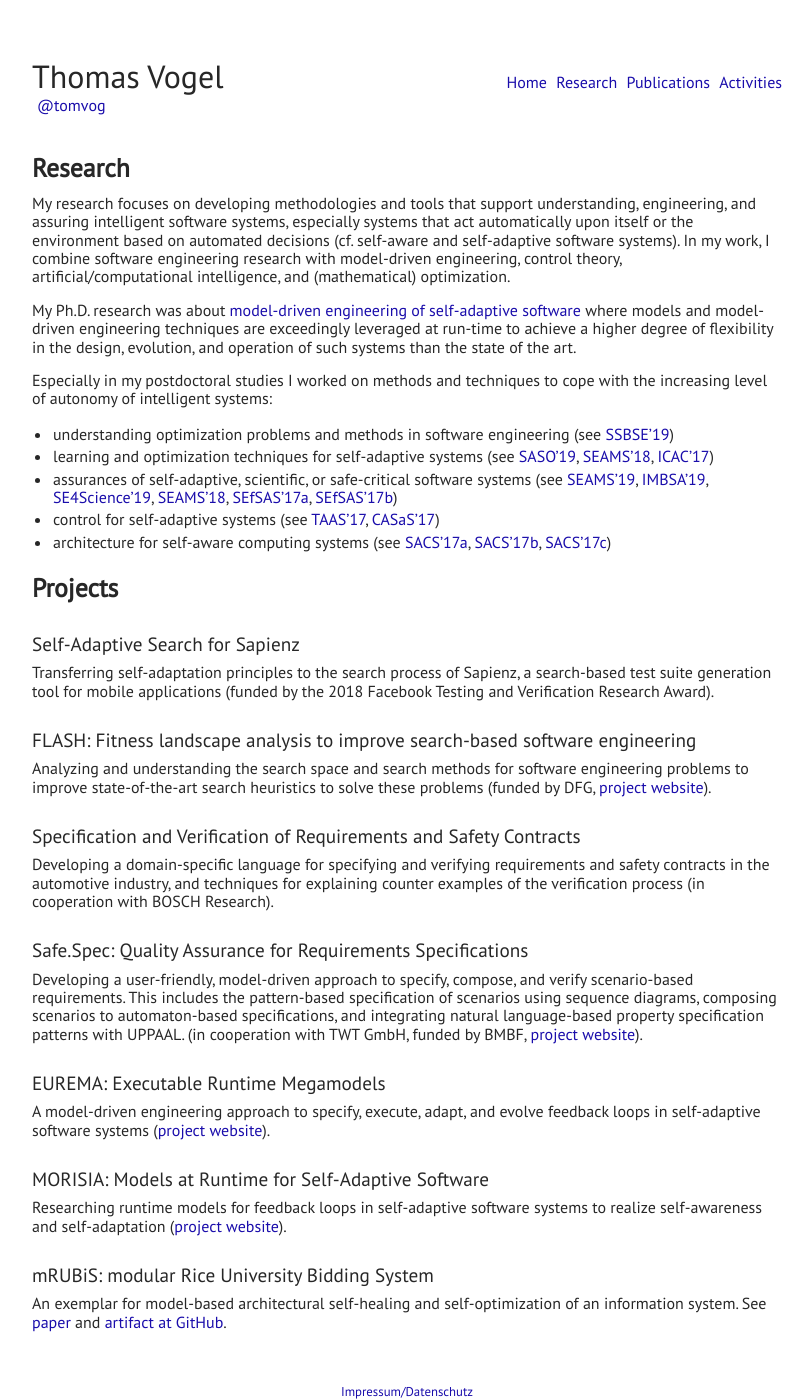
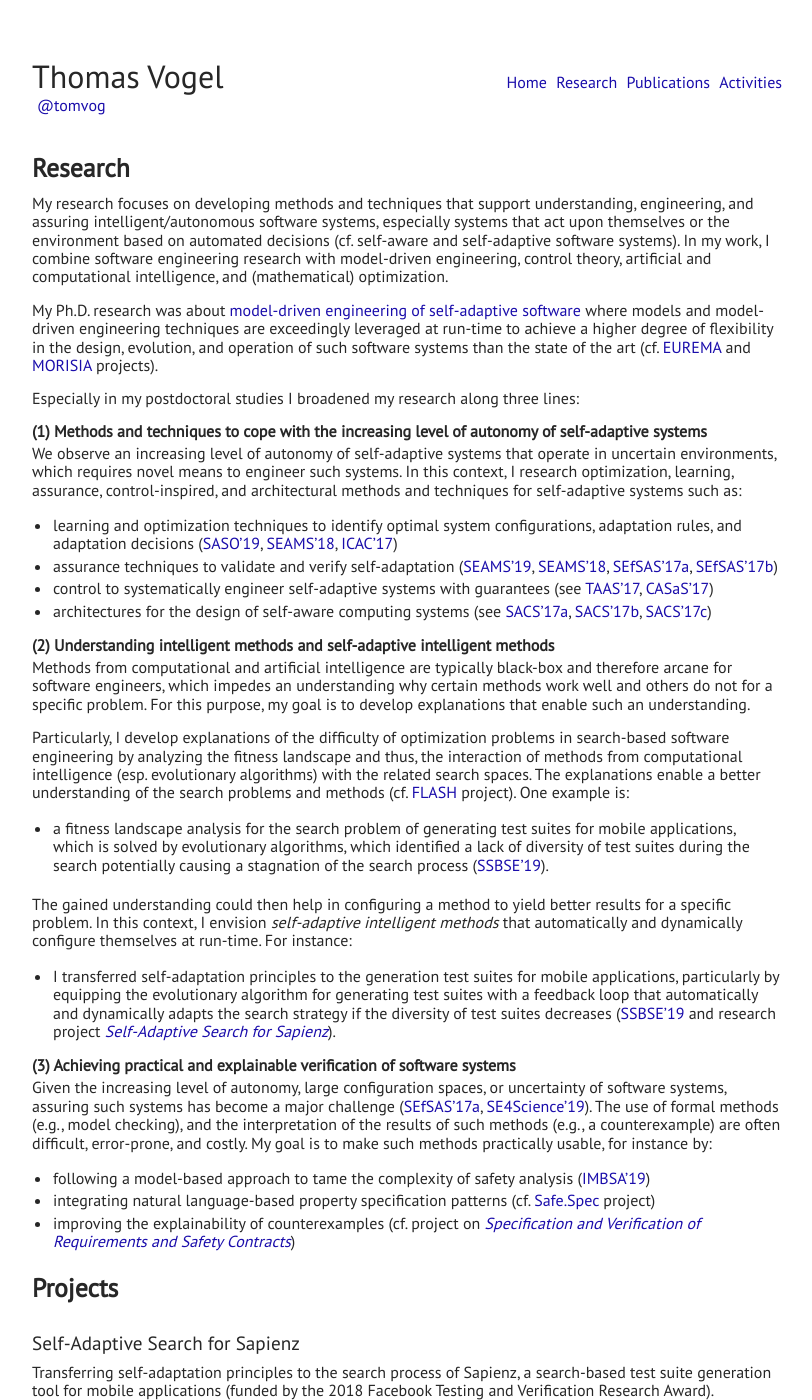
Before and after one commit to thomas-vogel/thomas-vogel.github.io, a Jekyll site: the page built from _pages/research.md, in a window 1280 px wide and 1400 px high. Shown: the whole window, without its empty margins (233-1045 px from the left). Built offline with Jekyll 4.4.1, drawn with Linux system fonts in a browser that asks for light colours.

Commit message:
Update research.

```diff
--- a/_pages/research.md
+++ b/_pages/research.md
@@ -4,20 +4,37 @@ permalink: research.html
 layout: page
 ---
 
-My research focuses on developing methodologies and tools that support understanding, engineering, and assuring intelligent software systems, especially systems that act automatically upon itself or the environment based on automated decisions (cf. self-aware and self-adaptive software systems).
-In my work, I combine software engineering research with model-driven engineering, control theory, artificial/computational
-intelligence, and (mathematical) optimization.
+My research focuses on developing methods and techniques that support understanding, engineering, and assuring intelligent/autonomous software systems, especially systems that act upon themselves or the environment based on automated decisions (cf. self-aware and self-adaptive software systems).
+In my work, I combine software engineering research with model-driven engineering, control theory, artificial and computational intelligence, and (mathematical) optimization.
 
-My Ph.D. research was about [model-driven engineering of self-adaptive software](publications/phd) where models
-and model-driven engineering techniques are exceedingly leveraged at run-time to achieve a higher degree of flexibility
-in the design, evolution, and operation of such systems than the state of the art.
+My Ph.D. research was about [model-driven engineering of self-adaptive software](publications/phd) where models and model-driven engineering techniques are exceedingly leveraged at run-time to achieve a higher degree of flexibility in the design, evolution, and operation of such software systems than the state of the art (cf. [EUREMA](#projects) and [MORISIA](#projects) projects).
 
-Especially in my postdoctoral studies I worked on methods and techniques to cope with the increasing level of autonomy of intelligent systems:
-* understanding optimization problems and methods in software engineering (see [SSBSE'19](publications/2019-SSBSE))
-* learning and optimization techniques for self-adaptive systems (see [SASO'19](publications/2019-SASO), [SEAMS'18](publications/2018-SEAMSb), [ICAC'17](publications/2017-ICAC))
-* assurances of self-adaptive, scientific, or safe-critical software systems (see [SEAMS'19](publications/2019-SEAMS), [IMBSA'19](publications/2019-IMBSA), [SE4Science'19](publications/2019-SE4Science), [SEAMS'18](publications/2018-SEAMSb), [SEfSAS'17a](publications/2017-SEFSAS3a), [SEfSAS'17b](publications/2017-SEFSAS3b))
-* control for self-adaptive systems (see [TAAS'17](publications/2017-TAAS), [CASaS'17](publications/2017-CASaS))
-* architecture for self-aware computing systems (see [SACS'17a](publications/2017-SACSa), [SACS'17b](publications/2017-SACSb), [SACS'17c](publications/2017-SACSc))
+Especially in my postdoctoral studies I broadened my research along three lines:
+
+### (1) Methods and techniques to cope with the increasing level of autonomy of self-adaptive systems
+We observe an increasing level of autonomy of self-adaptive systems that operate in uncertain environments, which requires novel means to engineer such systems. In this context, I research optimization, learning, assurance, control-inspired, and architectural methods and techniques for self-adaptive systems such as:
+
+* learning and optimization techniques to identify optimal system configurations, adaptation rules, and adaptation decisions ([SASO'19](publications/2019-SASO), [SEAMS'18](publications/2018-SEAMSb), [ICAC'17](publications/2017-ICAC))
+* assurance techniques to validate and verify self-adaptation ([SEAMS'19](publications/2019-SEAMS), [SEAMS'18](publications/2018-SEAMSb), [SEfSAS'17a](publications/2017-SEFSAS3a), [SEfSAS'17b](publications/2017-SEFSAS3b))
+* control to systematically engineer self-adaptive systems with guarantees (see [TAAS'17](publications/2017-TAAS), [CASaS'17](publications/2017-CASaS))
+* architectures for the design of self-aware computing systems  (see [SACS'17a](publications/2017-SACSa), [SACS'17b](publications/2017-SACSb), [SACS'17c](publications/2017-SACSc))
+
+### (2) Understanding intelligent methods and self-adaptive intelligent methods
+Methods from computational and artificial intelligence are typically black-box and therefore arcane for software engineers, which impedes an understanding why certain methods work well and others do not for a specific problem. For this purpose, my goal is to develop explanations that enable such an understanding.
+
+Particularly, I develop explanations of the difficulty of optimization problems in search-based software engineering by analyzing the fitness landscape and thus, the interaction of methods from computational intelligence (esp. evolutionary algorithms) with the related search spaces. The explanations enable a better understanding of the search problems and methods (cf. [FLASH](#projects) project). One example is:
+* a fitness landscape analysis for the search problem of generating test suites for mobile applications, which is solved by evolutionary algorithms, which identified a lack of diversity of test suites during the search potentially causing a stagnation of the search process ([SSBSE'19](publications/2019-SSBSE)).
+
+<br />
+The gained understanding could then help in configuring a method to yield better results for a specific problem. In this context, I envision _self-adaptive intelligent methods_ that automatically and dynamically configure themselves at run-time. For instance:
+* I transferred self-adaptation principles to the generation test suites for mobile applications, particularly by equipping the evolutionary algorithm for generating test suites with a feedback loop that automatically and dynamically adapts the search strategy if the diversity of test suites decreases ([SSBSE'19](publications/2019-SSBSE) and research project [_Self-Adaptive Search for Sapienz_](#projects)).
+
+### (3)  Achieving practical and explainable verification of software systems
+Given the increasing level of autonomy, large configuration spaces, or uncertainty of software systems, assuring such systems has become a major challenge ([SEfSAS'17a](publications/2017-SEFSAS3a), [SE4Science'19](publications/2019-SE4Science)). The use of formal methods (e.g., model checking), and the interpretation of the results of such methods (e.g., a counterexample) are often difficult, error-prone, and costly. My goal is to make such methods practically usable, for instance by:
+* following a model-based approach to tame the complexity of safety analysis ([IMBSA'19](publications/2019-IMBSA))
+* integrating natural language-based property specification patterns (cf. [Safe.Spec](#projects) project)
+* improving the explainability of counterexamples (cf. project on [_Specification and Verification of Requirements and Safety Contracts_](#projects))
+
 
 # Projects
 
```
